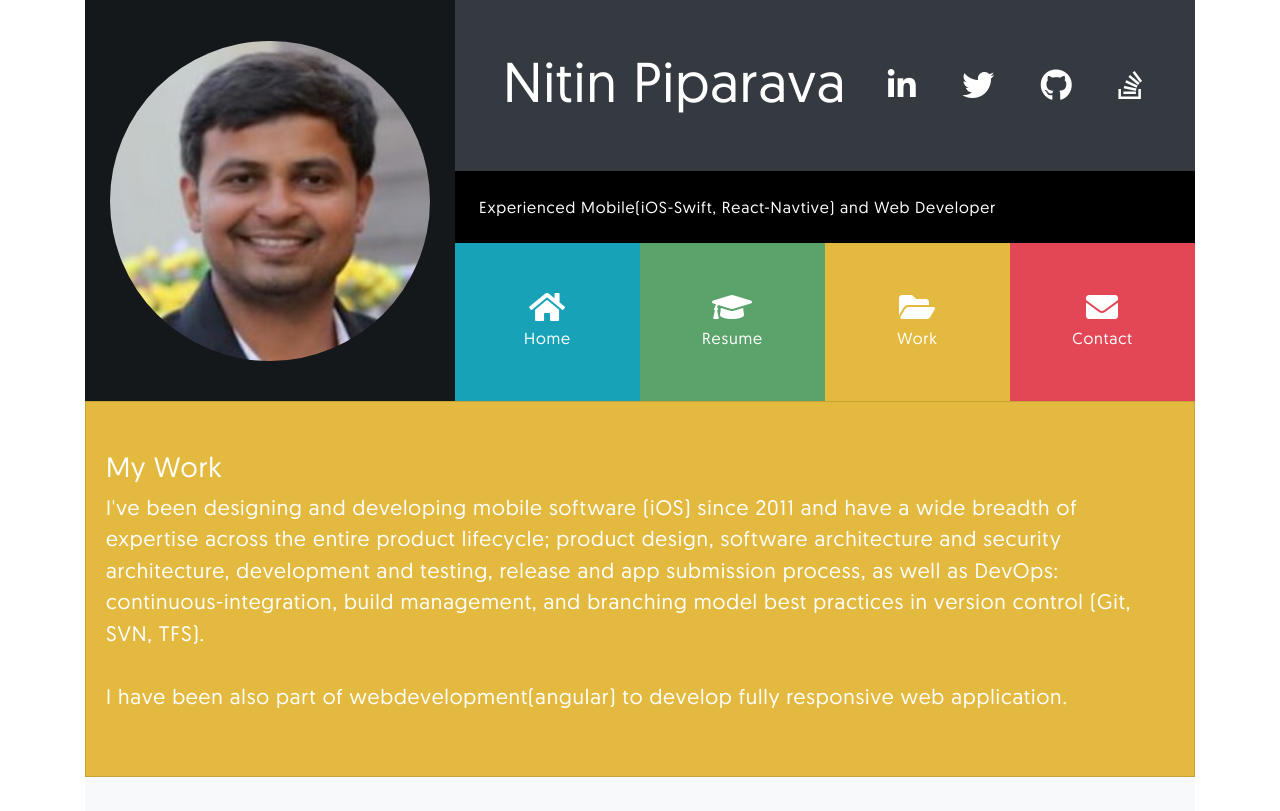
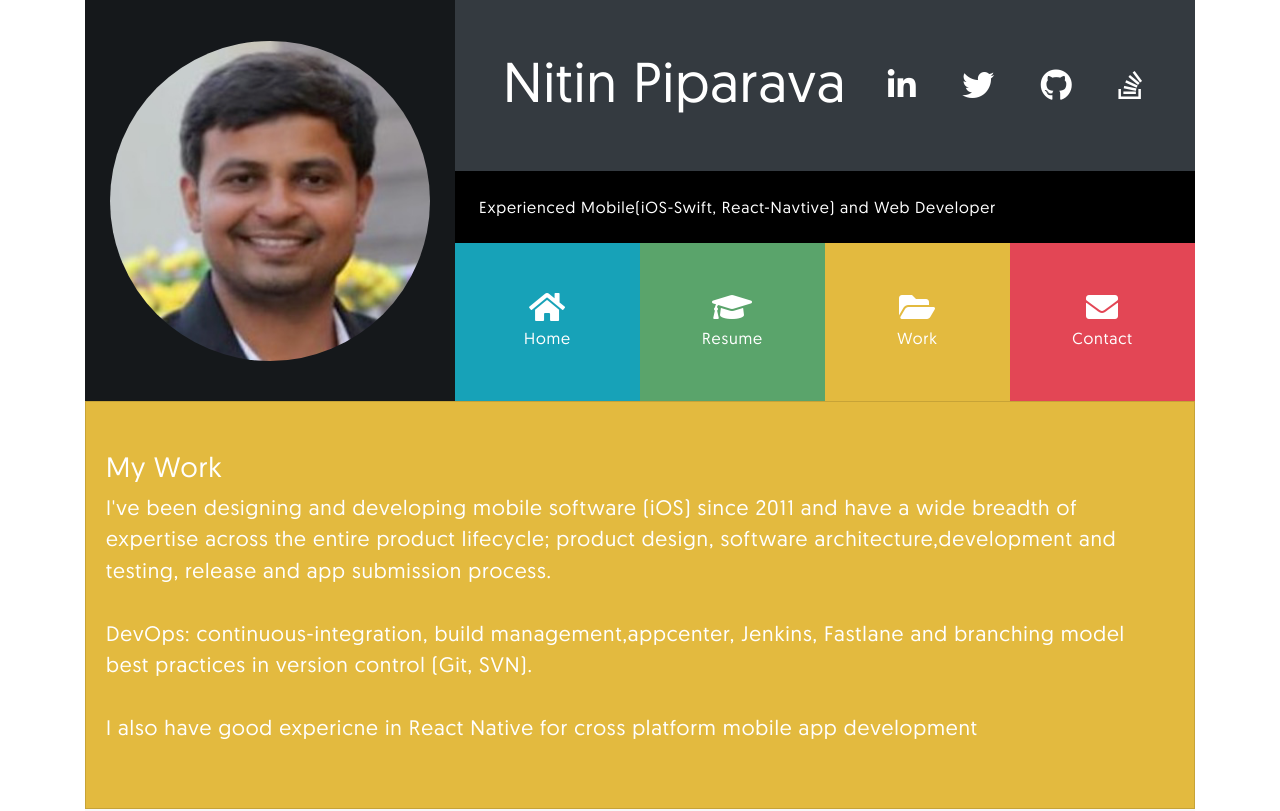
Before and after one commit to ndpiparava/Profile, an Angular app: page /work in a window 1280 px wide. Shown: the top 811 px of the page. Built offline with nearby package versions, Linux system fonts and the light colour scheme.

Commit message:
corrected work component

```diff
--- a/src/app/home/home.component.html
+++ b/src/app/home/home.component.html
@@ -7,6 +7,14 @@
       Experienced iOS application developer having strong knowledge of VIPER, MVVM, MVP architectural application designs and TDD(Writing Unit tests)<br /><br />
       My areas of functional expertise ranges from e-commerce, healthcare and VOIP, Payment domain, I have always loved to work on challenging projects and have contributed to overall growth of the organisation.<br /><br />
       I enjoy traveling, talking about the future of mobile applications, payments, e-commerce and improve a product for emerging markets, feel free to contact me: ndpiparava@gmail.com
+      <br /><br />
+      I've been designing and developing mobile software (iOS) since 2011 and have a wide breadth of expertise across the entire product lifecycle;
+      product design, software architecture,development and testing, release and app submission process.
+      <br /><br />
+      Working agile development envionment and handling continuous-integration, build management,appcenter, Jenkins, Fastlane and branching model best
+      practices in version control (Git, SVN).
+      <br /><br />
+      Please find my resume attached at bottom of this page.
     </p>
   </div>
 
--- a/src/app/work/work.component.html
+++ b/src/app/work/work.component.html
@@ -5,12 +5,12 @@
     <p>
       I've been designing and developing mobile software (iOS) since 2011 and
       have a wide breadth of expertise across the entire product lifecycle;
-      product design, software architecture and security architecture,
-      development and testing, release and app submission process, as well as
-      DevOps: continuous-integration, build management, and branching model best
-      practices in version control (Git, SVN, TFS). <br /><br />
-      I have been also part of webdevelopment(angular) to develop fully
-      responsive web application.
+      product design, software architecture,development and testing, release and app submission process.
+      <br /><br />
+      DevOps: continuous-integration, build management,appcenter, Jenkins, Fastlane and branching model best
+      practices in version control (Git, SVN). <br /><br />
+
+      I also have good expericne in React Native for cross platform mobile app development
     </p>
   </div>
   <div class="bg-light text-dark py-5 px-3">
```
